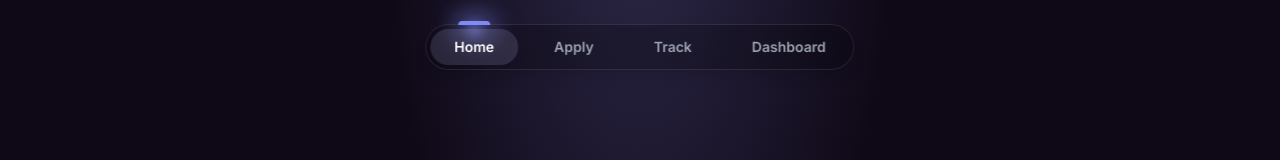
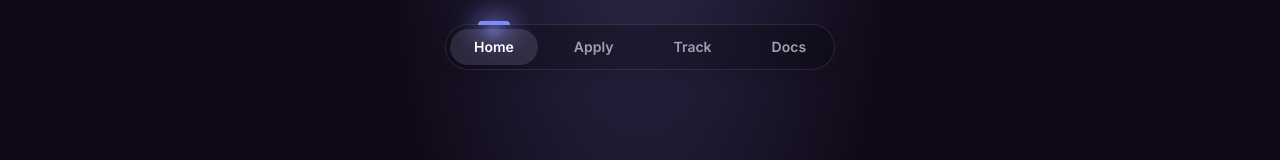
Before and after one commit to BisratJ/alx-partnership, a Next.js app: page / in a window 1280 px wide. Shown: the top 160 px of the page. Built offline with nearby package versions, Linux system fonts and the light colour scheme.

Commit message:
Update navigation: Change 'Dashboard' to 'Docs' across all pages for consistency

```diff
--- a/app/page.tsx
+++ b/app/page.tsx
@@ -9,7 +9,7 @@ export default function HomePage() {
     { name: 'Home', url: '/', icon: Home },
     { name: 'Apply', url: '/apply', icon: FileText },
     { name: 'Track', url: '/track', icon: Search },
-    { name: 'Dashboard', url: '/dashboard', icon: LayoutDashboard }
+    { name: 'Docs', url: '/dashboard', icon: LayoutDashboard }
   ];
 
   return (
--- a/app/track/page.tsx
+++ b/app/track/page.tsx
@@ -36,7 +36,7 @@ export default function TrackPage() {
     { name: 'Home', url: '/', icon: Home },
     { name: 'Apply', url: '/apply', icon: FileText },
     { name: 'Track', url: '/track', icon: Search },
-    { name: 'Dashboard', url: '/dashboard', icon: LayoutDashboard }
+    { name: 'Docs', url: '/dashboard', icon: LayoutDashboard }
   ];
 
   const handleSearch = async (e: React.FormEvent) => {
```
